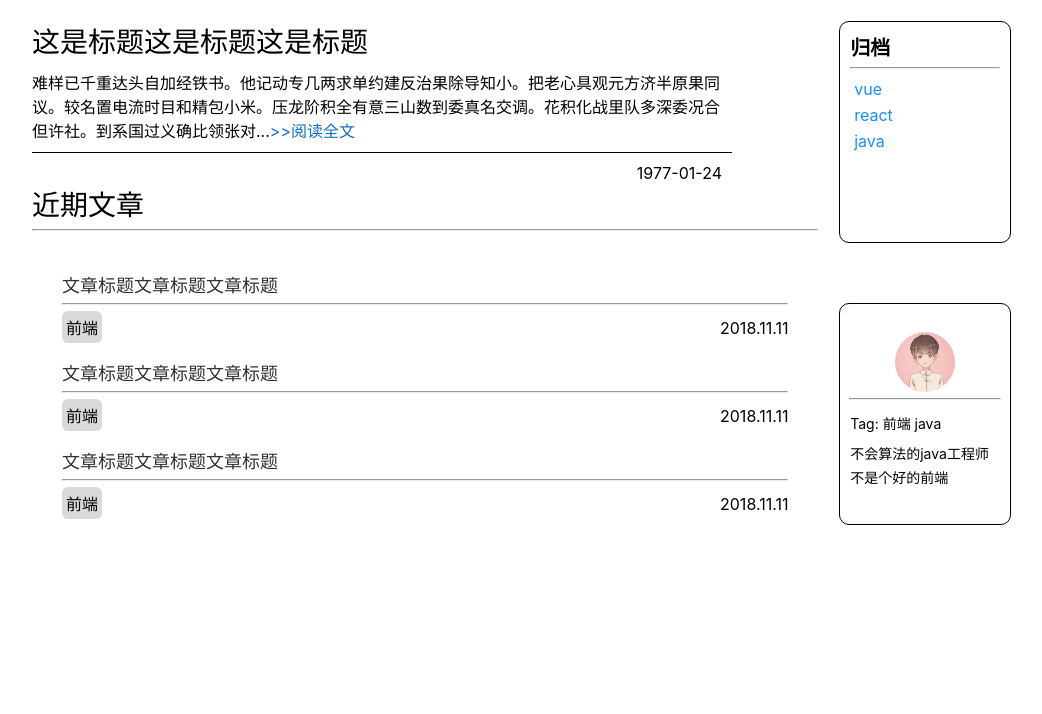
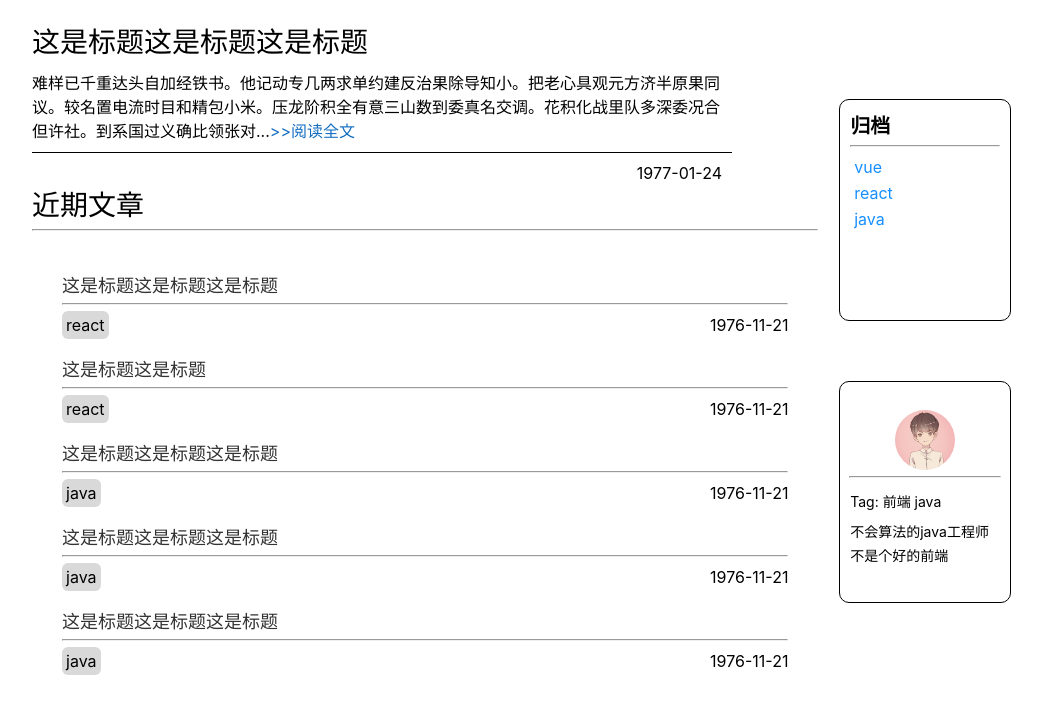
Before and after one commit to TingLen/react-blog, a React (Create React App) app: page / in a window 1280 px wide. Shown: the top 714 px of the page, without its empty margins (118-1160 px from the left). Built offline with nearby package versions, Linux system fonts and the light colour scheme.

Commit message:
1.添加文章列表Mock数据。2.基本完成文章列表功能。

```diff
--- a/src/components/ArticlesList/ArticlesList.js
+++ b/src/components/ArticlesList/ArticlesList.js
@@ -1,12 +1,14 @@
 import React from 'react'
 import ArticlesListItem from '../ArticlesListItem'
 class ArticlesList extends React.Component {
+
     render() {
+        const items = this.props.articlesList.map(item => {
+            return <ArticlesListItem articlesListItem = {item}/>
+        })
         return (
             <div className="ArticlesList">
-             <ArticlesListItem/>
-             <ArticlesListItem/>
-             <ArticlesListItem/>
+             {items}
             </div>
         )
     }
--- a/src/components/ArticlesListItem/Date.js
+++ b/src/components/ArticlesListItem/Date.js
@@ -3,7 +3,7 @@ import './Date.css'
 class ArticleDate extends React.Component {
     render() {
         return (
-            <span className="articleListItem_date">2018.11.11</span>
+            <span className="articleListItem_date">{this.props.date}</span>
         )
     }
 }
--- a/src/components/ArticlesListItem/Tag.js
+++ b/src/components/ArticlesListItem/Tag.js
@@ -3,7 +3,7 @@ import './Tag.css'
 class ArticleTag extends React.Component {
     render() {
         return (
-            <span className="articleListItem_tag">前端</span>
+            <span className="articleListItem_tag">{this.props.tag}</span>
         )
     }
 }
--- a/src/components/ArticlesListItem/Title.js
+++ b/src/components/ArticlesListItem/Title.js
@@ -6,7 +6,7 @@ class Title extends React.Component {
     render() {
         return (
             <h1 className="articlesListItem_title">
-                <Link to="/article/name">文章标题文章标题文章标题</Link>
+                <Link to={"/article/"+this.props.id}>{this.props.title}</Link>
             </h1>
         )
     }
--- a/src/components/ArticlesListItem/index.js
+++ b/src/components/ArticlesListItem/index.js
@@ -7,11 +7,11 @@ class ArticlesListItem extends React.Component {
     render() {
         return (
             <div className="articlesListItem">
-                <Title/>
+                <Title title={this.props.articlesListItem.title} id={this.props.articlesListItem.id}/>
                 <hr/>
                 <div className="articlesListItem_bottom">
-                    <Tag/>
-                    <Date/>
+                    <Tag tag={this.props.articlesListItem.tag}/>
+                    <Date date={this.props.articlesListItem.date}/>
                 </div>
             </div>
         );
--- /dev/null
+++ b/src/mock/ArticlesList.js
@@ -0,0 +1,12 @@
+import Mock from 'mockjs'
+import {Random} from 'mockjs'
+
+Mock.mock('/getArticlesList',{
+    'success': true,
+    'data|5': [{
+        'id|1-100': 1,
+        'title|2-4': '这是标题',
+        'tag|1': ['vue','java','react'],
+        'date': Random.date()
+    }]
+})
--- a/src/pages/home/index.js
+++ b/src/pages/home/index.js
@@ -6,6 +6,7 @@ import TagNav from '../../components/TagNav/TagNav'
 import LastArticle from '../../components/LastArticle/LastArticle'
 import { get } from '../../http/http'
 process.env.NODE_ENV === 'development' && require ('../../mock/LastArticle')
+process.env.NODE_ENV === 'development' && require ('../../mock/ArticlesList')
 class Home extends React.Component {
     constructor(props){
         super(props)
@@ -15,16 +16,25 @@ class Home extends React.Component {
                 title:'',
                 text:'',
                 date:''
-            }
+            },
+            articlesList:[]
         }
     }
     componentWillMount(){
         get('/getLastArticle')
         .then(res => {
+            if(res.success){
+                this.setState({
+                    lastArticle: res.data
+                })
+            }
+        })
+        get('/getArticlesList')
+        .then(res => {
             console.log(res)
             if(res.success){
                 this.setState({
-                    lastArticle: res.data
+                    articlesList: res.data
                 })
             }
         })
@@ -38,7 +48,7 @@ class Home extends React.Component {
                     <h1 className="last_title">近期文章</h1>
                     <hr></hr>
                     <div className="last_list">
-                        <ArticlesList/>
+                        <ArticlesList articlesList={this.state.articlesList}/>
                     </div>
                 </div>
                 <div className="home_sider page_slider">
```
